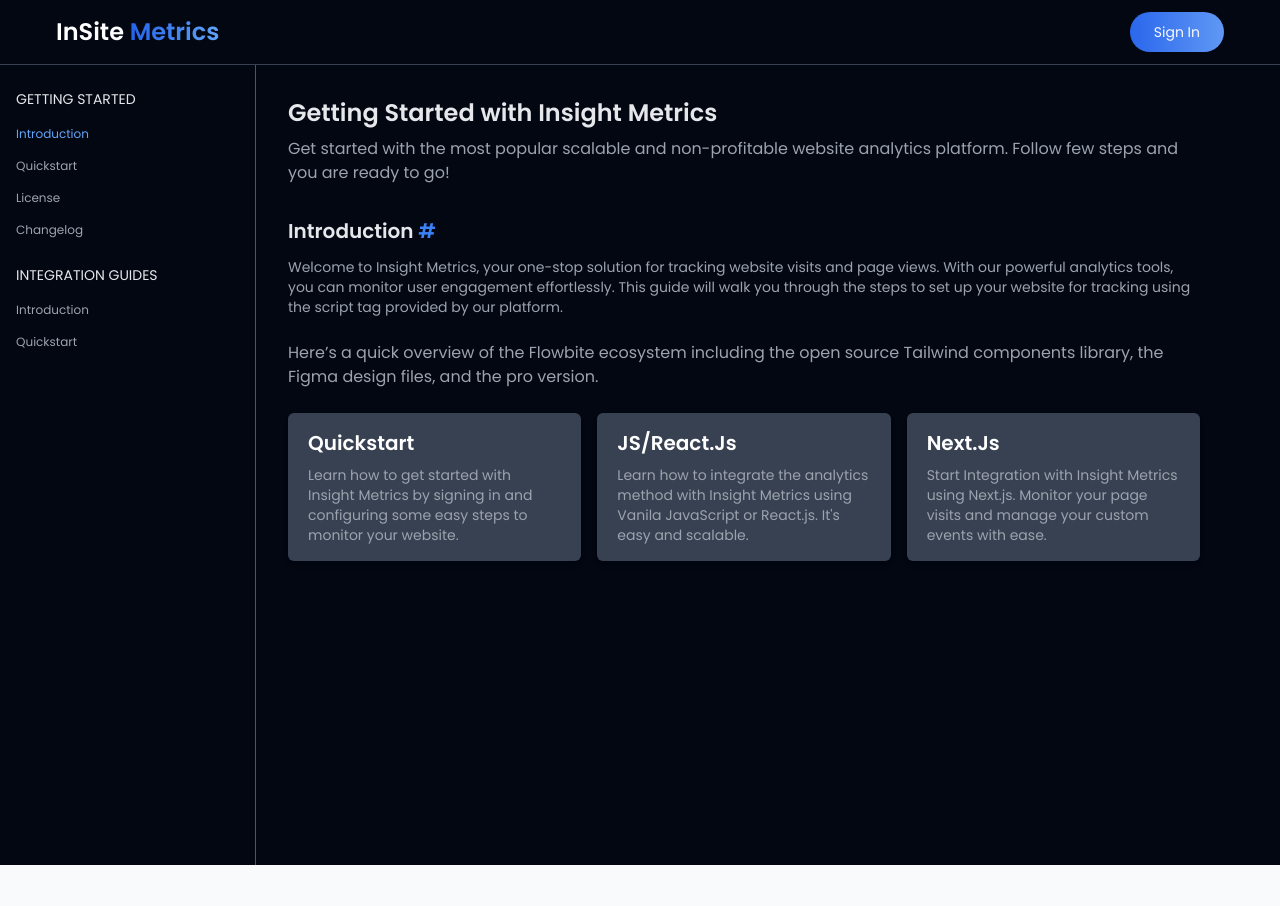
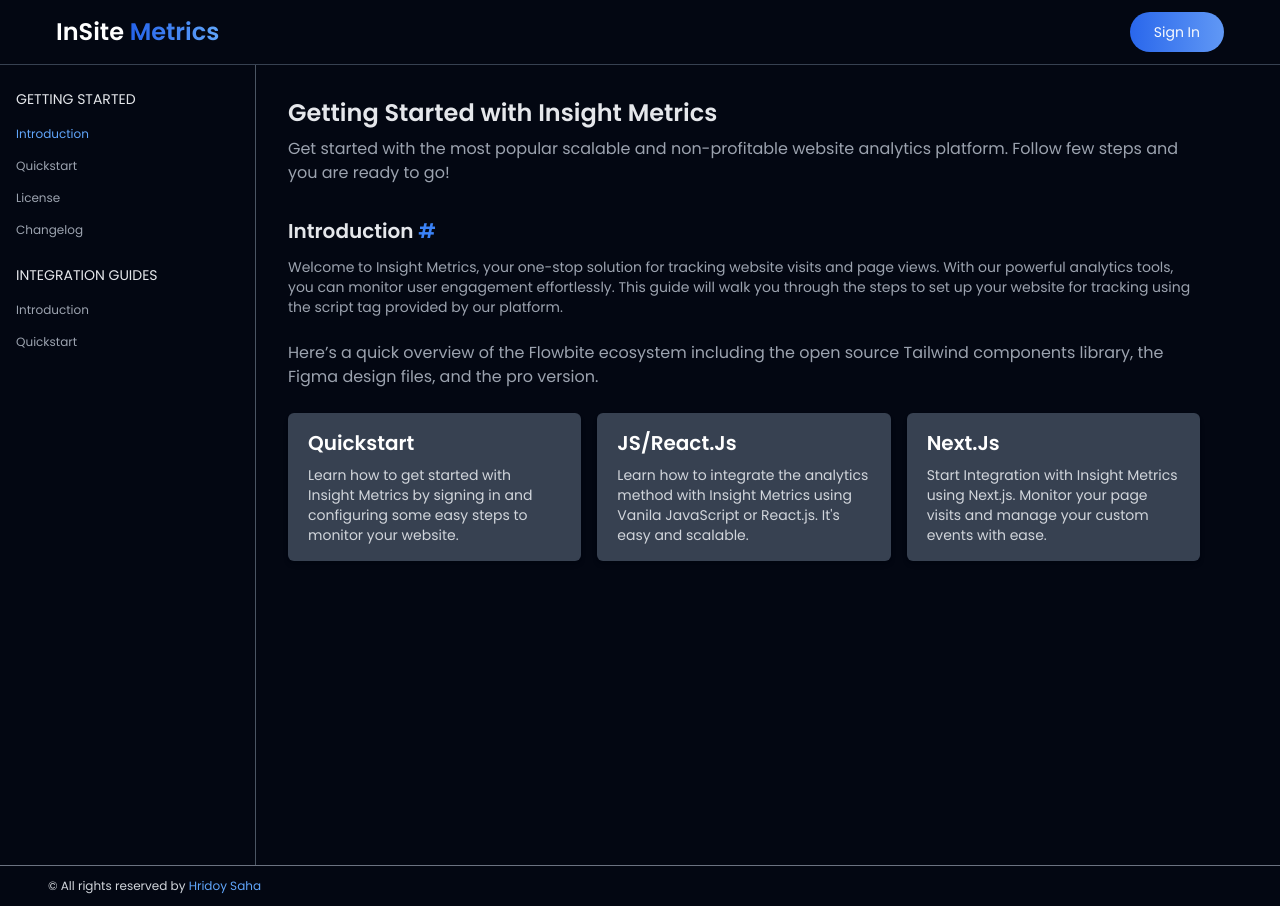
Before and after one commit to hridoysaha969/insite-website, a Next.js app: page /docs in a window 1280 px wide. Before the commit the page ends 865 px from the top, so only its background shows below. Built offline with nearby package versions, Linux system fonts and the light colour scheme; no server answers.

Commit message:
added footer

```diff
--- a/src/app/docs/page.jsx
+++ b/src/app/docs/page.jsx
@@ -1,4 +1,5 @@
 "use client";
+import Footer from "@/components/Footer";
 import Introduction from "@/components/Introduction";
 import Navbar from "@/components/Navbar";
 import Quickstart from "@/components/Quickstart";
@@ -100,10 +101,13 @@ const Docs = () => {
           </div>
         </aside>
         <article className="md:w-[80%] w-full min-h-screen overflow-y-auto">
-          {activeMenu === "introduction" && <Introduction />}
+          {activeMenu === "introduction" && (
+            <Introduction setActiveMenu={setActiveMenu} />
+          )}
           {activeMenu === "quickstart" && <Quickstart />}
         </article>
       </section>
+      <Footer />
     </main>
   );
 };
--- /dev/null
+++ b/src/components/Footer.jsx
@@ -0,0 +1,19 @@
+import Link from "next/link";
+
+const Footer = () => {
+  return (
+    <footer className="bg-gray-950 border-t border-gray-500 flex items-center py-3 px-4 sm:px-12 text-gray-300">
+      <p className="text-xs">
+        &copy; All rights reserved by{" "}
+        <Link
+          href="https://www.facebook.com/hridoysaha.official"
+          className="text-blue-400"
+        >
+          Hridoy Saha
+        </Link>
+      </p>
+    </footer>
+  );
+};
+
+export default Footer;
--- a/src/components/Introduction.jsx
+++ b/src/components/Introduction.jsx
@@ -1,6 +1,4 @@
-import Link from "next/link";
-
-const Introduction = () => {
+const Introduction = ({ setActiveMenu }) => {
   return (
     <div className="md:p-8 p-5">
       <h1 className="text-gray-200 text-xl md:text-2xl mb-2 font-semibold">
@@ -31,12 +29,15 @@ const Introduction = () => {
           pro version.
         </p>
 
-        <div className="grid grid-cols-1 sm:grid-cols-2 lg:grid-cols-3 gap-4 mt-6 pr-0 sm:pr-12">
-          <button className="bg-gray-700 rounded-md px-5 py-4 shadow-md text-start">
+        <div className="grid grid-cols-1 sm:grid-cols-2 lg:grid-cols-3 gap-4 mt-6 pr-0 sm:pr-12 pb-6">
+          <button
+            className="bg-gray-700 rounded-md px-5 py-4 shadow-md text-start"
+            onClick={() => setActiveMenu("quickstart")}
+          >
             <h3 className="text-xl font-semibold mb-2 text-white capitalize">
               quickstart
             </h3>
-            <p className="text-gray-400 text-sm">
+            <p className="text-gray-300 text-sm">
               Learn how to get started with Insight Metrics by signing in and
               configuring some easy steps to monitor your website.
             </p>
@@ -45,7 +46,7 @@ const Introduction = () => {
             <h3 className="text-xl font-semibold mb-2 text-white capitalize">
               JS/React.js
             </h3>
-            <p className="text-gray-400 text-sm">
+            <p className="text-gray-300 text-sm">
               Learn how to integrate the analytics method with Insight Metrics
               using Vanila JavaScript or React.js. It's easy and scalable.
             </p>
@@ -54,7 +55,7 @@ const Introduction = () => {
             <h3 className="text-xl font-semibold mb-2 text-white capitalize">
               Next.js
             </h3>
-            <p className="text-gray-400 text-sm">
+            <p className="text-gray-300 text-sm">
               Start Integration with Insight Metrics using Next.js. Monitor your
               page visits and manage your custom events with ease.
             </p>
--- a/src/components/Quickstart.jsx
+++ b/src/components/Quickstart.jsx
@@ -16,7 +16,7 @@ const Quickstart = () => {
         your any type of project.
       </p>
 
-      <div className="mt-12 pr-0 sm:pr-12">
+      <div className="mt-12 pr-0 sm:pr-12 pb-6">
         <div className="mb-6">
           <h2 className="text-xl text-gray-200 mb-3">
             Step 1: Sign Up and Log In
@@ -64,7 +64,7 @@ const Quickstart = () => {
             <li className="mb-1">
               Paste the script tag just before the closing{" "}
               <span className="text-red-400">{"<head>"}</span> tag, like so:
-              <div className="rounded-md mt-2 w-fit">
+              <div className="rounded-md mt-2 w-full">
                 <SyntaxHighlighter language="javascript" style={dracula}>
                   {scriptText}
                 </SyntaxHighlighter>
```
